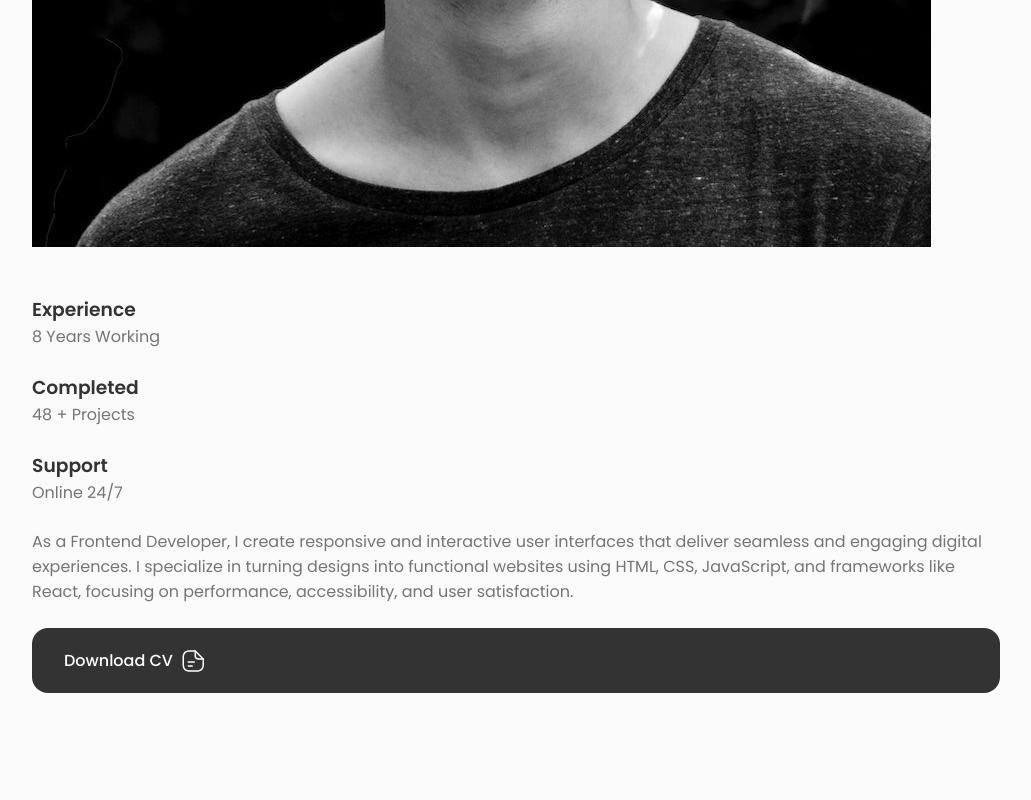
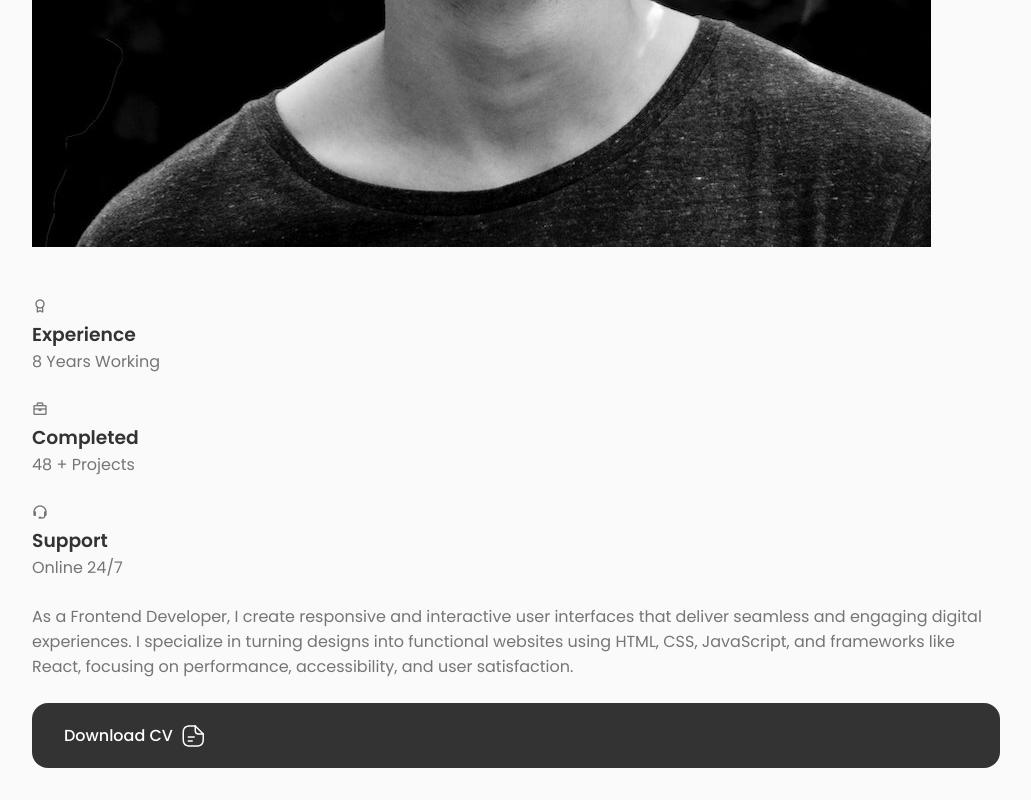
Before and after one commit to nathalipf/Portafolio, a React (Create React App) app: page / in a window 1280 px wide. Shown: the part 1548-2348 px from the top of the page, without its empty margins (124-1155 px from the left). Before the commit the page ends 2273 px from the top, so only its background shows below. Built offline with nearby package versions, Linux system fonts and the light colour scheme.

Commit message:
Latest Updtae in Info.jxs

```diff
--- a/src/components/about/Info.jsx
+++ b/src/components/about/Info.jsx
@@ -4,16 +4,22 @@ const Info = () => {
   return (
     <div className="about__info grid">
         <div className="about__box">
+        <i class='bx bx-award about__icon' ></i>
+
             <h3 className="about__tiitle">Experience</h3>
             <span className="about__subtitle">8 Years Working</span>
         </div>
 
         <div className="about__box">
+        <i class='bx bx-briefcase about__icon' ></i>
+
             <h3 className="about__tiitle">Completed</h3>
             <span className="about__subtitle">48 + Projects</span>
         </div>
 
         <div className="about__box">
+        <i class='bx bx-support about__icon' ></i>
+
             <h3 className="about__tiitle">Support</h3>
             <span className="about__subtitle">Online 24/7</span>
         </div>
```
